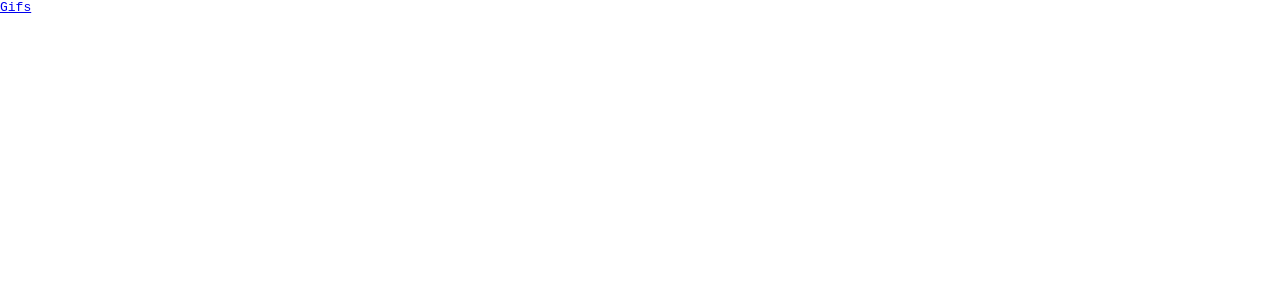
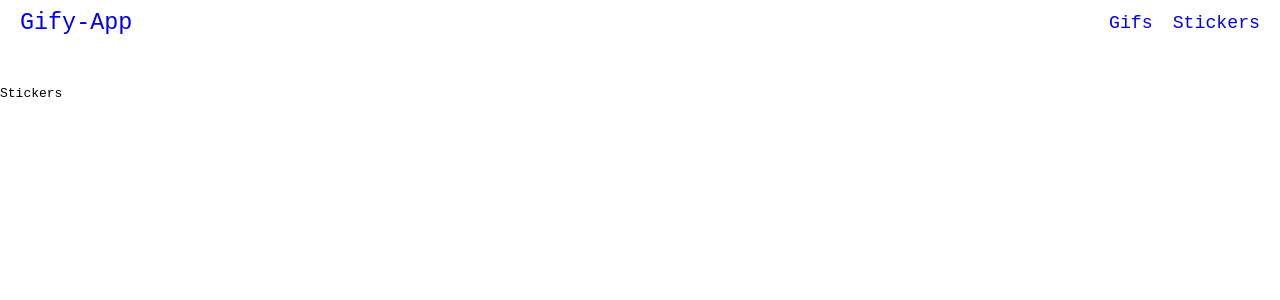
Before and after one commit to AshkoreDev/gif-app, a React (Vite) app: page /stickers in a window 1280 px wide. Shown: the top 300 px of the page. Built offline with nearby package versions, Linux system fonts and the light colour scheme; no server answers.

Commit message:
Fixed navigation links and add CSS style

```diff
--- a/src/App.jsx
+++ b/src/App.jsx
@@ -1,15 +1,18 @@
 import React from 'react';
-import { Link, Route } from 'wouter';
-import Home from './Pages/Home.jsx';
+import { Route } from 'wouter';
+import Gifs from './Pages/Gifs.jsx';
+import Stickers from './Pages/Stickers.jsx';
+import Navigation from './Components/Navigation.jsx';
 
 function App() {
 
   return (
 
-    <div>
-      <Link to="/gifs" element={<Home />}>Gifs</Link>
-      <Route component={Home} path="/gifs"/>
-    </div>
+    <>
+      <Navigation />
+      <Route path="/gifs" component={Gifs}/>
+      <Route path="/stickers" component={Stickers}/>
+    </>
   );
 };
 
--- /dev/null
+++ b/src/Components/Navigation.jsx
@@ -0,0 +1,25 @@
+import React from 'react';
+import { Link, Route } from 'wouter';
+import Gifs from './../Pages/Gifs.jsx';
+import Stickers from './../Pages/Stickers.jsx';
+
+const Navigation = () => {
+
+  return (
+
+    <nav>
+      <Link to="/gifs" component={<Gifs />}>Gify-App</Link>
+      <ul>
+        <li>
+          <Link to="/gifs" component={<Gifs />}>Gifs</Link>
+        </li>
+        <li>
+          <Link to="/stickers" component={<Stickers />}>Stickers</Link>
+        </li>
+      </ul>
+    </nav>
+
+  );
+};
+
+export default Navigation;
--- a/src/Data/getData.jsx
+++ b/src/Data/getGifs.jsx
@@ -1,6 +1,6 @@
 const KEY = 'YplHkpvGL28F1ag0OiTg0OTxBgVVfFmi';
 
-function getData({keyword = 'panda'} = {}) {
+function getGifs({keyword = 'panda'} = {}) {
 
   const API = `https://api.giphy.com/v1/gifs/search?api_key=${KEY}&q=${keyword}&limit=20&offset=0&rating=g`;
 
@@ -24,4 +24,4 @@ function getData({keyword = 'panda'} = {}) {
     })
 };
 
-export default getData;
+export default getGifs;
--- /dev/null
+++ b/src/Data/getStickers.jsx
@@ -0,0 +1,28 @@
+const KEY = 'YplHkpvGL28F1ag0OiTg0OTxBgVVfFmi';
+
+function getStickers({keyword = 'panda'} = {}) {
+
+  const API = `https://api.giphy.com/v1/stickers/search?api_key=${KEY}&q=${keyword}&limit=5&offset=0&rating=g`;
+
+  return fetch(API)
+    .then(res => res.json())
+    .then(response => {
+
+      const { data = []} = response;
+
+      if(Array.isArray(data)) {
+
+        const stickers = data.map(image => {
+
+          const { images, id, title } = image;
+          const { url } = images.downsized_medium;
+          console.log(title);
+          return { id, title, url };
+        })
+
+        return stickers;
+      }
+    })
+};
+
+export default getStickers;
--- a/src/Pages/Home.jsx
+++ b/src/Pages/Gifs.jsx
@@ -1,9 +1,9 @@
 import React, { useEffect, useState } from 'react';
 import GifList from './../Components/GifList.jsx';
 import Search from './../Components/Search.jsx';
-import getData from './../Data/getData.jsx';
+import getGifs from './../Data/getGifs.jsx';
 
-const Home = () => {
+const Gifs = () => {
 
   const [gifs, setGifs] = useState([]);
   const [keyword, setKeyword] = useState('');
@@ -12,7 +12,7 @@ const Home = () => {
   useEffect(() => {
 
     setLoading(true);
-    getData({ keyword })
+    getGifs({ keyword })
       .then(gifs => {
         setGifs(gifs);
         setLoading(false);
@@ -29,4 +29,4 @@ const Home = () => {
   );
 };
 
-export default Home;
+export default Gifs;
--- /dev/null
+++ b/src/Pages/Stickers.jsx
@@ -0,0 +1,26 @@
+import React, { useEffect, useState } from 'react';
+import getStickers from './../Data/getStickers.jsx';
+
+const Stickers = () => {
+
+  const [stickers, setStickers] = useState([]);
+  const [keyword, setKeyword] = useState('');
+  const [loading, setLoading] = useState(false);
+
+  useEffect(() => {
+
+    setLoading(true);
+    getStickers({ keyword })
+      .then(stickers => {
+        setStickers(stickers);
+        setLoading(false);
+        console.log(stickers)
+      })
+  }, [keyword]);
+
+  return (
+    <div>Stickers</div>
+  );
+};
+
+export default Stickers;
--- a/src/index.css
+++ b/src/index.css
@@ -30,7 +30,7 @@
 
 /* Search */
 .search__form {
-  margin: 80px 0;
+  /* margin: 80px 0; */
   display: flex;
   flex-direction: column;
   align-items: center;
@@ -52,3 +52,30 @@
   border-radius: 10px;
   border: 2px solid green;
 }
+
+/* Navbar */
+nav {
+  margin-bottom: 40px;
+  padding: 10px 20px;
+  /* background: green; */
+}
+
+nav, nav ul {
+  display: flex;
+  align-items: center;
+  justify-content: space-between;
+  gap: 20px;
+}
+
+nav li {
+  list-style: none;
+}
+
+nav a {
+  font-size: 1.4em;
+  text-decoration: none;
+}
+
+nav > a {
+  font-size: 1.8em;
+}
```
